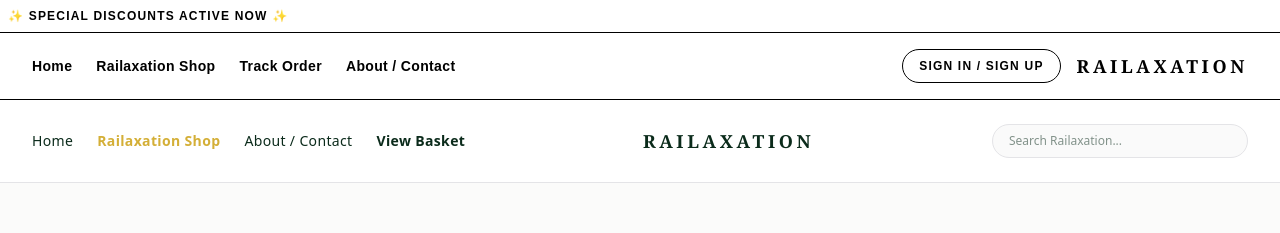
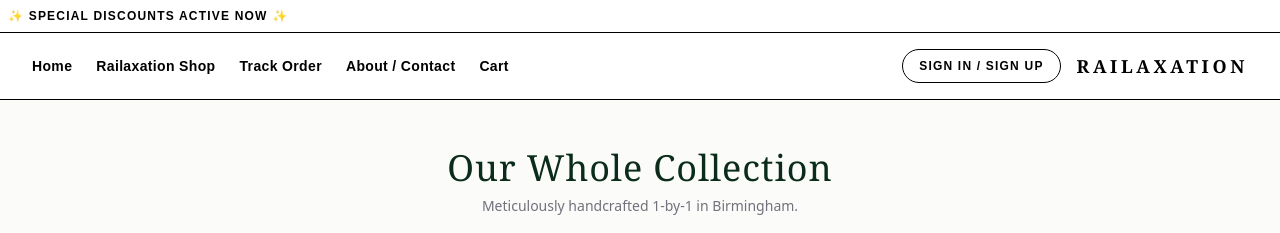
Before and after one commit to RailaxationDev/railaxation.com, a Next.js app: page /shop in a window 1280 px wide. Shown: the top 233 px of the page. Built offline with nearby package versions, Linux system fonts and the light colour scheme.

Commit message:
navbar fix (shop x about page)

```diff
--- a/app/about/page.tsx
+++ b/app/about/page.tsx
@@ -29,14 +29,7 @@ export default function AboutPage() {
     <div className="min-h-screen bg-[#FBFBFA] text-[#0B2B1B] font-sans">
 
       {/* BRAND NAVIGATION HEADER */}
-      <header className="w-full py-4 px-4 sm:px-6 lg:px-8 flex flex-col gap-3 border-b border-zinc-200 bg-white sm:flex-row sm:items-center sm:justify-between">
-        <nav className="flex flex-wrap items-center gap-3 sm:gap-6 text-xs sm:text-sm tracking-wide font-medium">
-          <Link href="/" className="hover:text-[#D4AF37] transition-colors">Home</Link>
-          <Link href="/shop" className="hover:text-[#D4AF37] transition-colors">Railaxation Shop</Link>
-          <span className="text-[#D4AF37] font-semibold">About & Support</span>
-        </nav>
-        <span className="font-serif text-base sm:text-lg tracking-[0.2em] font-bold whitespace-nowrap">RAILAXATION</span>
-      </header>
+
 
       {/* CORE FRAMEWORK BANNER */}
       <main className="max-w-4xl mx-auto px-6 py-16">
--- a/app/cart/page.tsx
+++ b/app/cart/page.tsx
@@ -124,14 +124,7 @@ export default function CartPage() {
 
   return (
     <div className="min-h-screen bg-[#FBFBFA] text-[#0B2B1B] font-sans">
-      <header className="w-full py-4 px-4 sm:px-6 lg:px-8 flex flex-col gap-3 border-b border-zinc-200 bg-white sm:flex-row sm:items-center sm:justify-between">
-        <nav className="flex flex-wrap items-center gap-3 sm:gap-6 text-xs sm:text-sm tracking-wide font-medium">
-          <Link href="/" className="hover:text-[#D4AF37] transition-colors">Home</Link>
-          <Link href="/shop" className="hover:text-[#D4AF37] transition-colors">Railaxation Shop</Link>
-          <Link href="/about" className="hover:text-[#D4AF37] transition-colors">About / Contact</Link>
-        </nav>
-        <span className="font-serif text-base sm:text-lg tracking-[0.2em] font-bold whitespace-nowrap">RAILAXATION</span>
-      </header>
+
 
       <main className="max-w-5xl mx-auto px-6 py-16">
         <h1 className="font-serif text-3xl tracking-wide mb-8">Your Basket</h1>
--- a/app/layout.tsx
+++ b/app/layout.tsx
@@ -61,6 +61,7 @@ function HeaderNavbar() {
     { name: "Railaxation Shop", href: "/shop" },
     { name: "Track Order", href: "/track-order" },
     { name: "About / Contact", href: "/about" },
+    { name: "Cart", href: "/cart" }
   ];
 
   useEffect(() => {
--- a/app/shop/page.tsx
+++ b/app/shop/page.tsx
@@ -593,35 +593,7 @@ function ShopContent() {
     <div className="min-h-screen bg-[#FBFBFA] text-[#0B2B1B] font-sans relative">
 
       {/* BRAND NAVIGATION HEADER */}
-      <header className="w-full py-6 px-8 flex flex-col md:flex-row justify-between items-center gap-4 border-b border-zinc-200 bg-white">
-        <nav className="flex gap-6 text-sm tracking-wide font-medium">
-          <Link href="/" className="hover:text-[#D4AF37] transition-colors">Home</Link>
-          <Link href="/shop" className="text-[#D4AF37] font-semibold">Railaxation Shop</Link>
-          <Link href="/about" className="hover:text-[#D4AF37] transition-colors">About / Contact</Link>
-          <Link href="/cart" className="hover:text-[#D4AF37] transition-colors font-semibold">View Basket</Link>
-        </nav>
 
-        <span className="font-serif text-lg tracking-[0.2em] font-bold">RAILAXATION</span>
-
-        <form onSubmit={handleSearchSubmit} className="relative w-full md:w-64">
-          <input
-            type="text"
-            placeholder="Search Railaxation..."
-            value={searchInput}
-            onChange={(e) => setSearchInput(e.target.value)}
-            className="w-full text-xs bg-zinc-50 border border-zinc-200 rounded-full px-4 py-2 text-[#0B2B1B] focus:outline-none focus:border-[#0B2B1B]"
-          />
-          {searchInput && (
-            <button
-              type="button"
-              onClick={() => { setSearchInput(""); router.push("/shop"); }}
-              className="absolute right-3 top-1/2 -translate-y-1/2 text-zinc-400 hover:text-zinc-700 text-xs"
-            >
-              ✕
-            </button>
-          )}
-        </form>
-      </header>
 
       {/* SHOP GRID CONTENT */}
       <main className="max-w-7xl mx-auto px-6 py-12">
```
